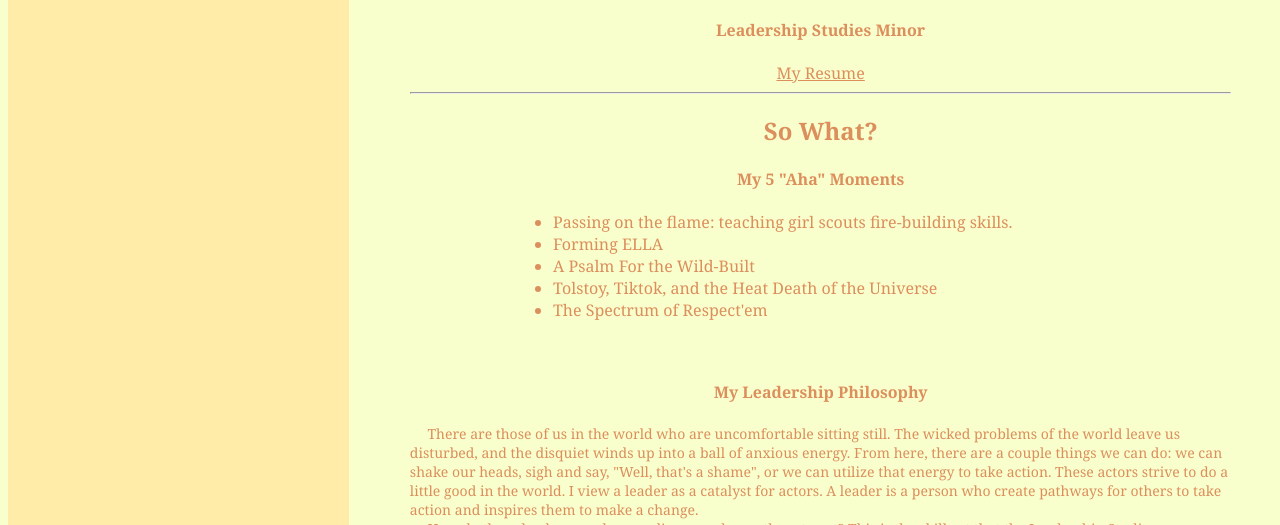
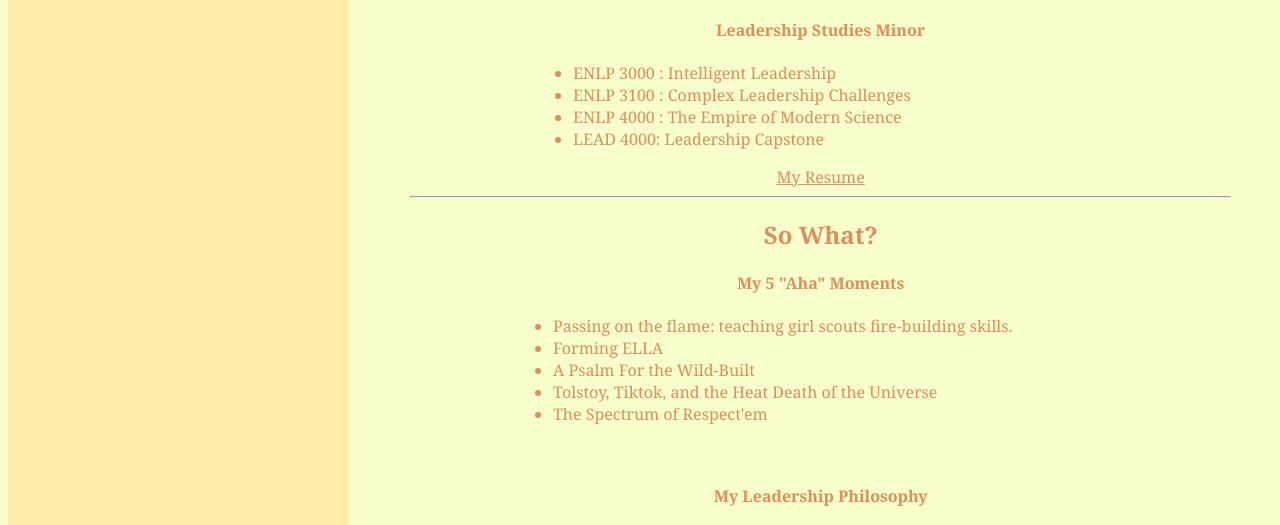
Before and after one commit to grace-harrell/grace-harrell.github.io, a website: page lead4000.html in a window 1280 px wide. Shown: the part 204-729 px from the top of the page. Drawn offline with nearby package versions, Linux system fonts and the light colour scheme.

Commit message:
added a leadership bio

```diff
--- a/lead4000.html
+++ b/lead4000.html
@@ -51,6 +51,12 @@
               CU Boulder.
             </p>
             <h4>Leadership Studies Minor</h4>
+            <ul style="margin-left: 15%; text-align: left;">
+              <li>ENLP 3000 : Intelligent Leadership </li>
+              <li>ENLP 3100 : Complex Leadership Challenges</li>
+              <li>ENLP 4000 : The Empire of Modern Science</li>
+              <li>LEAD 4000: Leadership Capstone</li>
+            </ul>
             <a href=""> My Resume</a>
             <hr>
           </div>
```
